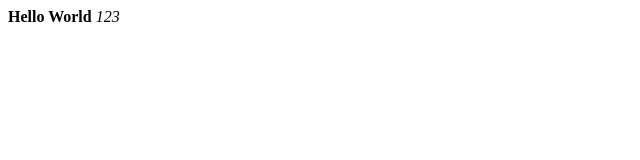
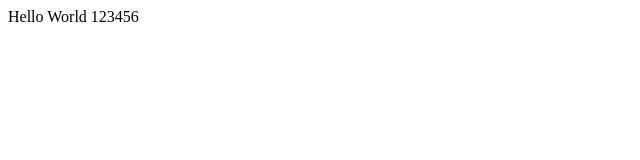
Before and after one commit to QESBCS/QES22-T3, a plain HTML site: page index.html in a window 1280 px wide. Shown: the full height of the page, 0-640 px from the left. Drawn offline with Linux system fonts and the light colour scheme.

Commit message:
Update index.html

```diff
--- a/index.html
+++ b/index.html
@@ -1,2 +1 @@
-<b>Hello World</b>
-<i> 123 </i>
+Hello World 123456
```
